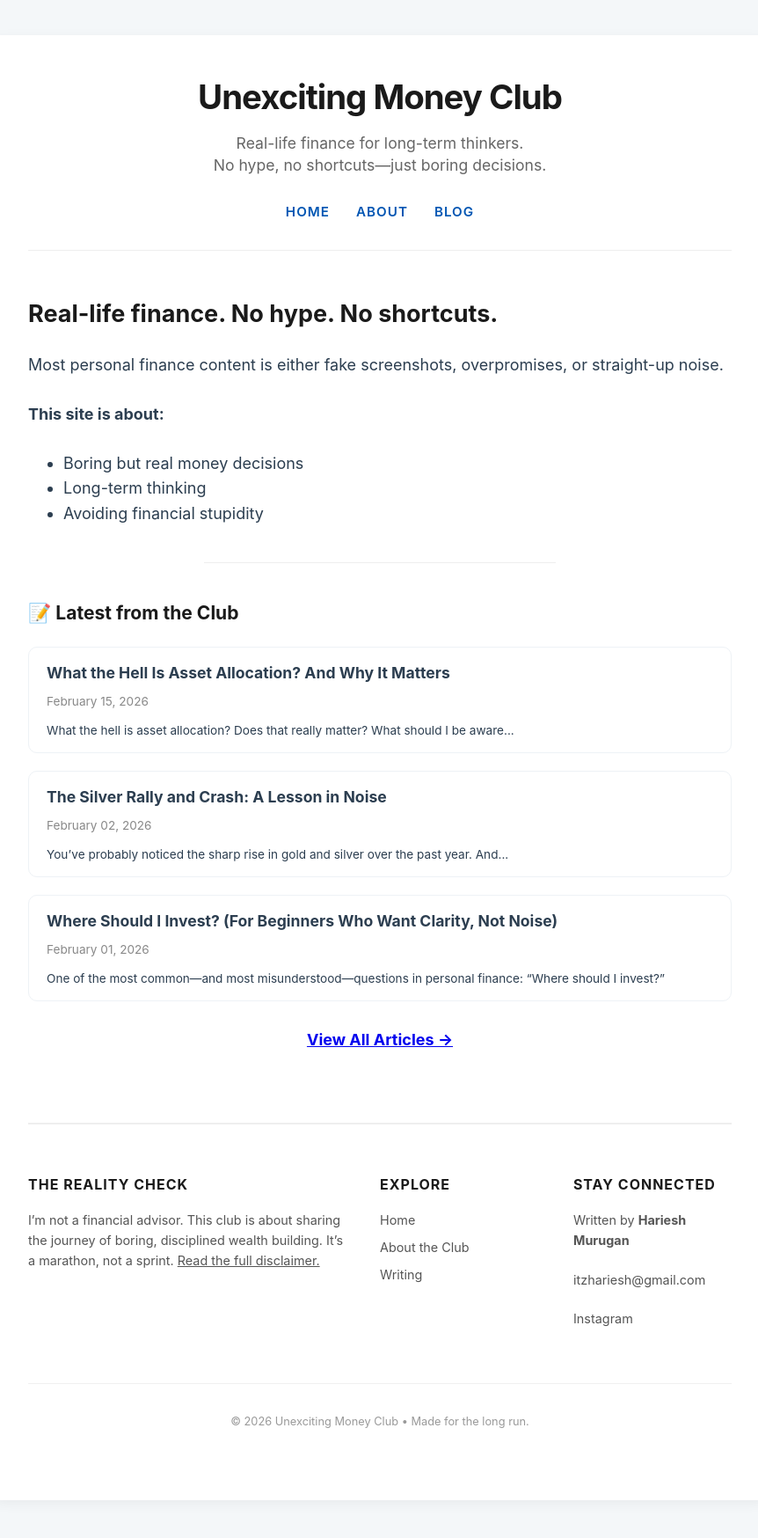
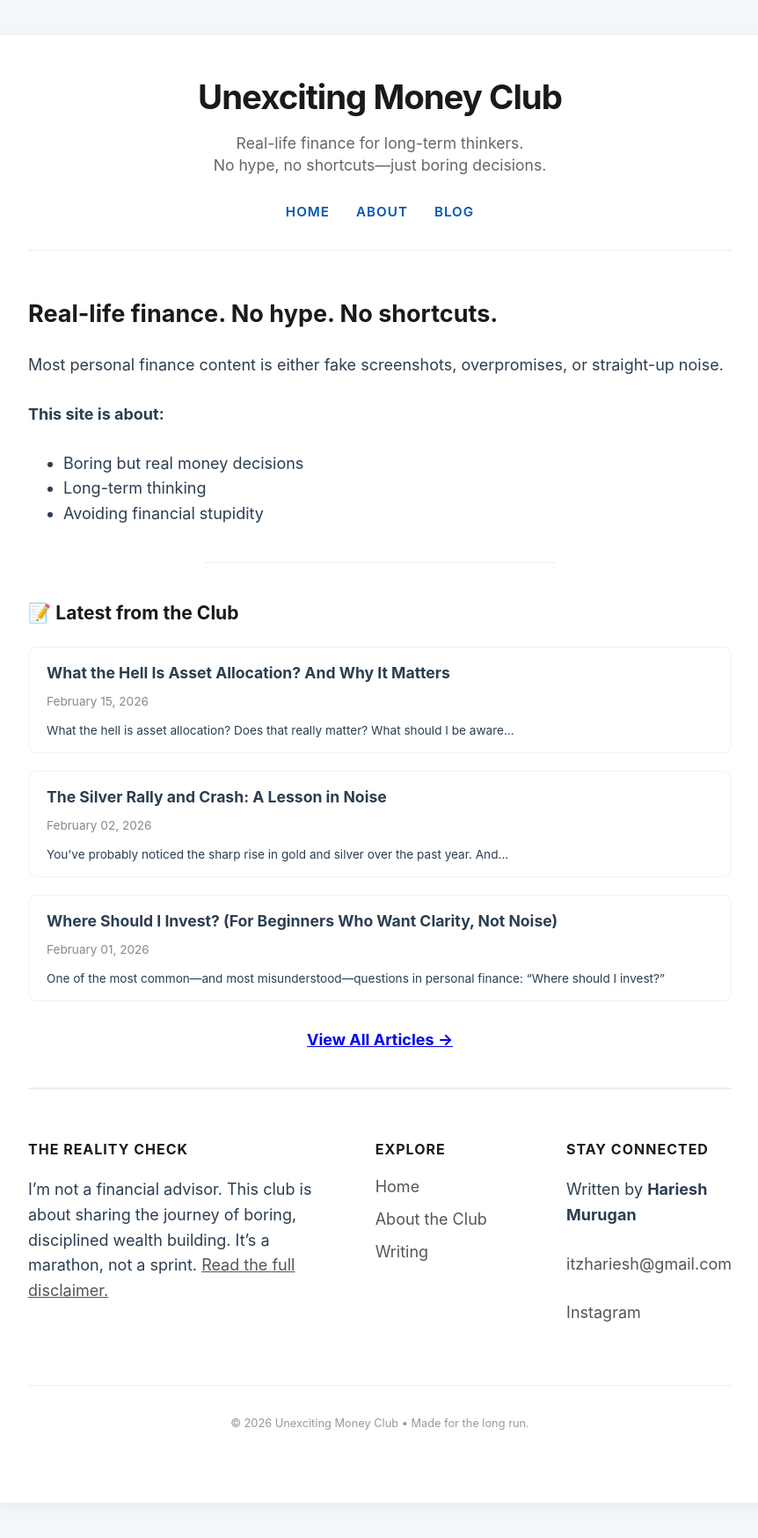
Before and after one commit to HarieshMK/HarieshMK.github.io, a Jekyll site: the page built from index.md, in a window 1280 px wide. Shown: the whole page at 88% size, without its empty margins (208-1070 px from the left). Built offline with Jekyll 4.4.1, drawn with Linux system fonts in a browser that asks for light colours.

Commit message:
Update style.css

```diff
--- a/assets/css/style.css
+++ b/assets/css/style.css
@@ -156,37 +156,28 @@
 .comments h3 { font-size: 1.2rem; color: #333; margin-bottom: 10px; }
 .comments p { font-size: 0.85rem; color: #666; margin-bottom: 25px; }
 
-/* ===== REFINED CUSDIS FIX ===== */
+/* ===== REFINED CUSDIS FIX (No Extra Space) ===== */
 
-/* Target the iframe and kill the scrollbar for good */
+/* 1. Set a tighter starting height to reduce empty space */
 #cusdis_thread iframe {
   width: 100% !important;
-  min-height: 500px !important; /* Forces enough room for the guest form */
+  min-height: 380px !important; /* Shrunk from 500px to 380px */
   border: none !important;
-  overflow: hidden !important; /* Removes scrollbar */
+  overflow: hidden !important;
+  display: block !important;
 }
 
-/* Smooth expansion when the user clicks to type */
+/* 2. Remove the massive expansion - let it grow naturally */
 #cusdis_thread:focus-within iframe {
-  min-height: 750px !important;
-  transition: min-height 0.3s ease;
-}
-
-/* Ensure the discussion container doesn't restrict height */
-.comments {
-  margin-top: 20px;
-  padding-top: 20px;
-  height: auto !important;
-  overflow: visible !important;
+  min-height: 450px !important;
+  transition: min-height 0.2s ease;
 }
 
 /* ===== 6. FOOTER ===== */
 footer {
-  margin-top: 80px;
+  margin-top: 40px !important; /* Shrunk from 80px to 40px */
   padding-top: 40px;
   border-top: 2px solid #eee;
-  color: #555;
-  font-size: 0.9rem;
 }
 
 .footer-grid {
```
